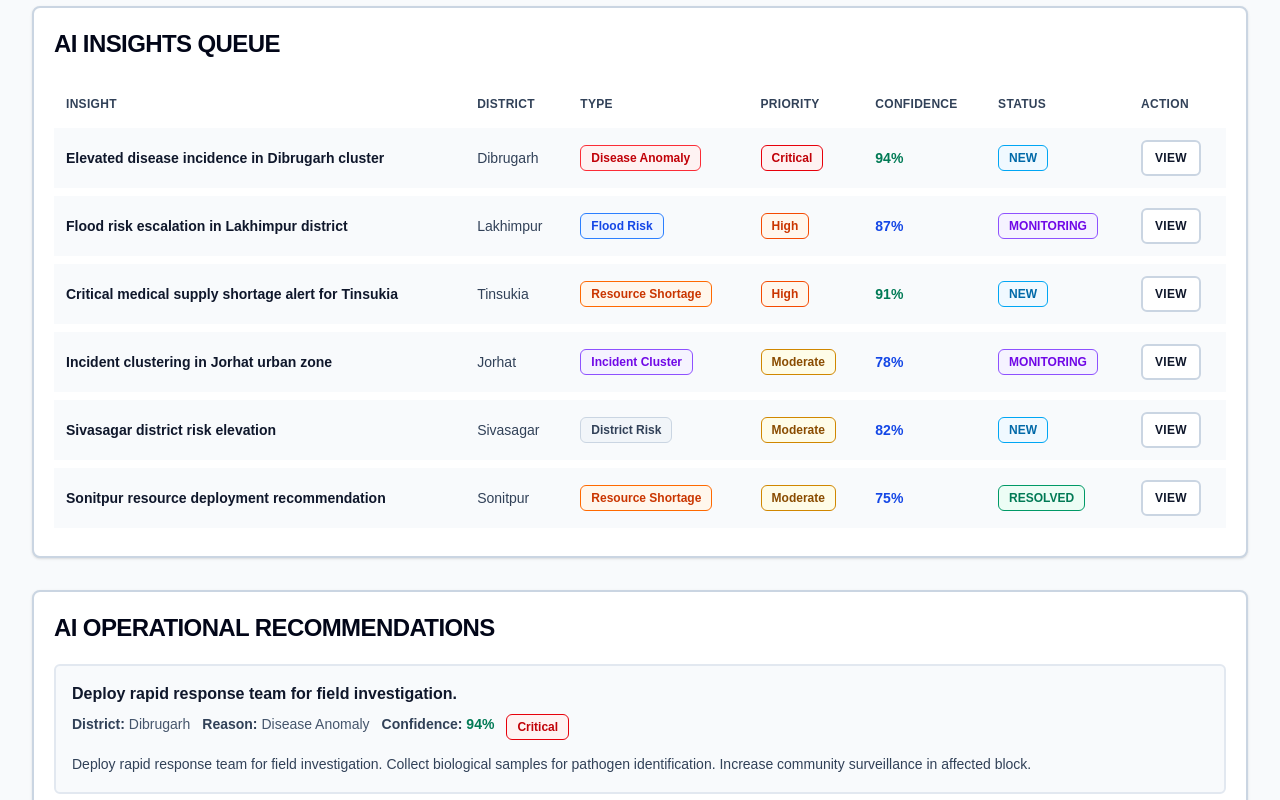
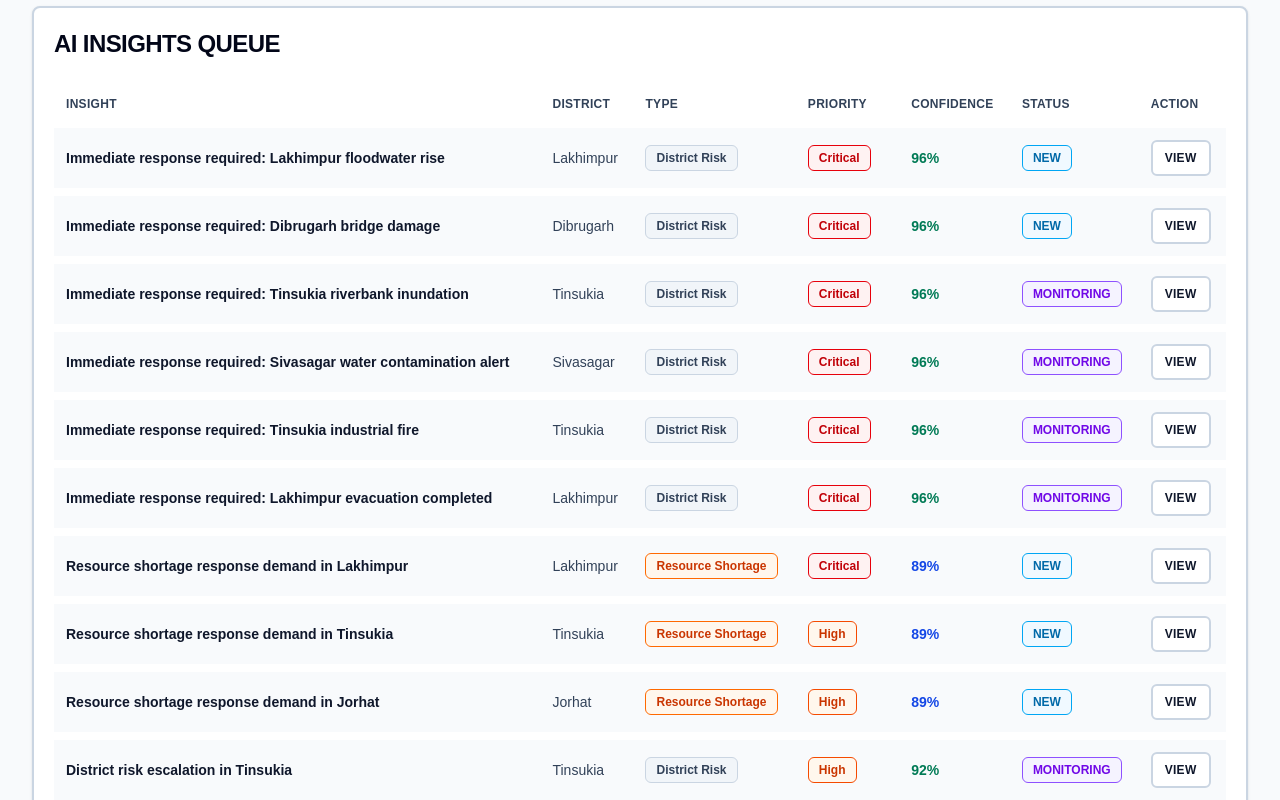
Before and after one commit to sohamkharabe/sentinel-ai, a Next.js app: page /ai-insights in a window 1280 px wide. Shown: the part 580-1380 px from the top of the page. Built offline with nearby package versions, Linux system fonts and the light colour scheme.

Commit message:
feat: connect AI insights to operational data

```diff
--- a/app/ai-insights/page.tsx
+++ b/app/ai-insights/page.tsx
@@ -2,6 +2,7 @@
 
 import { useEffect, useMemo, useRef, useState } from "react";
 import Sidebar from "@/components/dashboard/Sidebar";
+import { useOperationalStore, type Alert, type Dispatch, type Incident, type ResourceRequest } from "@/lib/operational-store";
 
 type InsightType = "Disease Anomaly" | "Flood Risk" | "Resource Shortage" | "Incident Cluster" | "District Risk";
 type InsightPriority = "Critical" | "High" | "Moderate";
@@ -50,116 +51,117 @@ const CONFIDENCE_OPTIONS = [
   "Low (<50%)",
 ] as const;
 
-const initialInsights: Insight[] = [
-  {
-    id: "INS-2801",
-    title: "Elevated disease incidence in Dibrugarh cluster",
-    district: "Dibrugarh",
-    type: "Disease Anomaly",
+const districtName = (district: string) => district.split(",")[0].trim();
+
+const operationalInsights = (
+  incidents: Incident[],
+  alerts: Alert[],
+  resourceRequests: ResourceRequest[],
+  dispatches: Dispatch[],
+): Insight[] => {
+  const insights: Insight[] = [];
+  const activeAlerts = alerts.filter((alert) => !["RESOLVED", "CLOSED"].includes(alert.status));
+  const addInsight = (insight: Insight) => insights.push(insight);
+
+  alerts.filter((alert) => alert.severity === "CRITICAL").forEach((alert, index) => {
+    addInsight({
+      id: `AI-CRITICAL-${alert.id}`,
+      title: `Immediate response required: ${alert.title}`,
+      district: districtName(alert.district),
+      type: "District Risk",
       priority: "Critical",
-    confidence: 94,
+      confidence: 96,
+      status: alert.status === "NEW" ? "NEW" : "MONITORING",
+      summary: `A critical operational alert is active in ${districtName(alert.district)} and requires immediate response coordination.`,
+      signals: [alert.title, `Alert severity: ${alert.severity}`, `Operational status: ${alert.status}`],
+      recommendation: `Recommend immediate response: ${alert.recommendedResponse}`,
+      createdAt: alert.createdAt || `${index}`,
+    });
+  });
+
+  const incidentsByDistrict = new Map<string, Incident[]>();
+  incidents.forEach((incident) => {
+    const district = districtName(incident.district);
+    incidentsByDistrict.set(district, [...(incidentsByDistrict.get(district) ?? []), incident]);
+  });
+  incidentsByDistrict.forEach((districtIncidents, district) => {
+    if (districtIncidents.length < 2) return;
+    addInsight({
+      id: `AI-CLUSTER-${district}`,
+      title: `Incident cluster detected in ${district}`,
+      district,
+      type: "Incident Cluster",
+      priority: "High",
+      confidence: 84,
+      status: "MONITORING",
+      summary: `${districtIncidents.length} active incidents are recorded in the same district.`,
+      signals: districtIncidents.map((incident) => incident.title),
+      recommendation: "Recommend increased district monitoring and coordinated field review.",
+      createdAt: districtIncidents[0].reported,
+    });
+  });
+
+  const pendingByDistrict = new Map<string, ResourceRequest[]>();
+  resourceRequests.filter((request) => request.status === "PENDING").forEach((request) => {
+    const district = districtName(request.district);
+    pendingByDistrict.set(district, [...(pendingByDistrict.get(district) ?? []), request]);
+  });
+  pendingByDistrict.forEach((requests, district) => {
+    addInsight({
+      id: `AI-RESOURCES-${district}`,
+      title: `Resource shortage response demand in ${district}`,
+      district,
+      type: "Resource Shortage",
+      priority: requests.some((request) => request.priority === "CRITICAL") ? "Critical" : "High",
+      confidence: 89,
       status: "NEW",
-    summary: "Analysis of reported cases indicates a 34% increase in suspected illness patterns over the past 7 days compared to historical baseline.",
-    signals: [
-      "ASHA worker reports: 28 suspected cases in Namrup block",
-      "Primary health centre admission rate up 31%",
-      "Geographic clustering around Lakha oil refinery area",
-      "Age distribution skewed towards 18-45 demographic",
-    ],
-    recommendation: "Deploy rapid response team for field investigation. Collect biological samples for pathogen identification. Increase community surveillance in affected block.",
-    createdAt: "2026-08-12 14:30",
-  },
-  {
-    id: "INS-2802",
-    title: "Flood risk escalation in Lakhimpur district",
-    district: "Lakhimpur",
-    type: "Flood Risk",
+      summary: `${requests.length} pending resource request${requests.length === 1 ? "" : "s"} indicate unresolved response demand.`,
+      signals: requests.map((request) => `${request.id}: ${request.requestedResources}`),
+      recommendation: "Recommend reviewing and approving pending resources for district response.",
+      createdAt: requests[0].createdAt,
+    });
+  });
+
+  const highRiskByDistrict = new Map<string, Alert[]>();
+  activeAlerts.filter((alert) => ["CRITICAL", "HIGH"].includes(alert.severity)).forEach((alert) => {
+    const district = districtName(alert.district);
+    highRiskByDistrict.set(district, [...(highRiskByDistrict.get(district) ?? []), alert]);
+  });
+  highRiskByDistrict.forEach((districtAlerts, district) => {
+    if (districtAlerts.length < 2) return;
+    addInsight({
+      id: `AI-RISK-${district}`,
+      title: `District risk escalation in ${district}`,
+      district,
+      type: "District Risk",
       priority: "High",
-    confidence: 87,
+      confidence: 92,
       status: "MONITORING",
-    summary: "Hydrological model predicts 2.5m water level rise in Brahmaputra within 48 hours based on upstream rainfall patterns and current discharge rates.",
-    signals: [
-      "Cumulative rainfall in upper Assam: 185mm in past 72 hours",
-      "River discharge trending upward at Dibrugarh gauge station",
-      "Forecast models converging on 92-hour flood event probability",
-      "Soil saturation index at 87% in Lakhimpur sub-basin",
-    ],
-    recommendation: "Pre-position relief supplies. Alert district administration for early evacuation drills. Ensure generator fuel and medical supply stockpiles in flood-prone areas.",
-    createdAt: "2026-08-12 10:45",
-  },
-  {
-    id: "INS-2803",
-    title: "Critical medical supply shortage alert for Tinsukia",
-    district: "Tinsukia",
-    type: "Resource Shortage",
-    priority: "High",
-    confidence: 91,
-    status: "NEW",
-    summary: "Cross-referencing consumption data and current stock levels indicates depletion of essential medications and blood products within 5-7 days at district hospital.",
-    signals: [
-      "Antimalarial drugs inventory at 18% of monthly requirement",
-      "O-negative blood type stock will be exhausted by 2026-08-17",
-      "IV fluid consumption rate increased 24% due to recent outbreak response",
-      "District supply chain delays reported for 3 consecutive weeks",
-    ],
-    recommendation: "Initiate emergency procurement. Coordinate with state medical stores for expedited delivery. Consider short-term inter-district resource sharing agreements.",
-    createdAt: "2026-08-12 09:15",
-  },
-  {
-    id: "INS-2804",
-    title: "Incident clustering in Jorhat urban zone",
-    district: "Jorhat",
-    type: "Incident Cluster",
-    priority: "Moderate",
-    confidence: 78,
-    status: "MONITORING",
-    summary: "Spatial analysis identifies significant concentration of health emergencies and resource requests in Jorhat urban area over past 10 days.",
-    signals: [
-      "15 incident reports within 2km radius of Jorhat town centre",
-      "Temporal pattern shows increase during evening hours (17:00-23:00)",
-      "Common incident types: respiratory distress, acute gastroenteritis",
-      "Resource request spike correlates with weather events",
-    ],
-    recommendation: "Establish temporary field clinic in urban zone. Increase ASHA worker presence for community education. Strengthen disease surveillance coordination.",
-    createdAt: "2026-08-12 11:20",
-  },
-  {
-    id: "INS-2805",
-    title: "Sivasagar district risk elevation",
-    district: "Sivasagar",
+      summary: `${districtAlerts.length} active high-risk alerts indicate escalating operational pressure.`,
+      signals: districtAlerts.map((alert) => `${alert.severity}: ${alert.title}`),
+      recommendation: "Recommend increased monitoring and district-level coordination across active alerts.",
+      createdAt: districtAlerts[0].createdAt,
+    });
+  });
+
+  dispatches.filter((dispatch) => dispatch.status !== "COMPLETED").forEach((dispatch) => {
+    addInsight({
+      id: `AI-DISPATCH-${dispatch.id}`,
+      title: `Active dispatch deployment in ${districtName(dispatch.district)}`,
+      district: districtName(dispatch.district),
       type: "District Risk",
       priority: "Moderate",
-    confidence: 82,
-    status: "NEW",
-    summary: "Multi-factor composite risk assessment shows elevated operational vulnerability due to convergence of environmental stress, resource constraints, and incident activity.",
-    signals: [
-      "Weather stress index: High (monsoon intensity above normal)",
-      "Healthcare resource capacity utilization: 73%",
-      "Incident reporting rate: 8% above district baseline",
-      "Inter-district patient referral volume increasing",
-    ],
-    recommendation: "Conduct comprehensive district readiness assessment. Review contingency protocols. Enhance coordination with neighbouring districts for surge capacity.",
-    createdAt: "2026-08-12 08:30",
-  },
-  {
-    id: "INS-2806",
-    title: "Sonitpur resource deployment recommendation",
-    district: "Sonitpur",
-    type: "Resource Shortage",
-    priority: "Moderate",
-    confidence: 75,
-    status: "RESOLVED",
-    summary: "Predictive analysis suggests requirement for additional community health worker capacity to support population coverage in remote blocks.",
-    signals: [
-      "Population-to-ASHA worker ratio exceeds state guideline by 14%",
-      "ASHA worker fatigue indicators elevated from workload data",
-      "Geographic access challenges in 3 remote blocks",
-      "Community feedback indicates reduced service frequency",
-    ],
-    recommendation: "Recruit and train 12-15 additional ASHA workers for Sonitpur. Prioritize remote blocks with poorest access. Establish peer support network.",
-    createdAt: "2026-08-11 16:00",
-  },
-];
+      confidence: 80,
+      status: "MONITORING",
+      summary: `${dispatch.resources} is currently ${dispatch.status.toLowerCase()} with ${dispatch.progress}% deployment progress.`,
+      signals: [`Dispatch ${dispatch.id}`, `Status: ${dispatch.status}`, `ETA: ${dispatch.eta}`],
+      recommendation: "Recommend monitoring deployment status and confirming field receipt.",
+      createdAt: dispatch.lastUpdated,
+    });
+  });
+
+  return insights;
+};
 
 const getTypeClasses = (type: InsightType) => {
   switch (type) {
@@ -212,14 +214,24 @@ const getConfidenceColor = (confidence: number) => {
 };
 
 export default function AIInsightsPage() {
+  const { incidents, alerts, resourceRequests, dispatches } = useOperationalStore();
   const [isSidebarOpen, setIsSidebarOpen] = useState(false);
-  const [insights, setInsights] = useState<Insight[]>(initialInsights);
+  const [insightStatuses, setInsightStatuses] = useState<Record<string, InsightStatus>>({});
   const [districtFilter, setDistrictFilter] = useState<(typeof DISTRICT_OPTIONS)[number]>("All Districts");
   const [typeFilter, setTypeFilter] = useState<(typeof INSIGHT_TYPE_OPTIONS)[number]>("All Types");
   const [priorityFilter, setPriorityFilter] = useState<(typeof PRIORITY_OPTIONS)[number]>("All Priorities");
   const [confidenceFilter, setConfidenceFilter] = useState<(typeof CONFIDENCE_OPTIONS)[number]>("All Confidence");
   const [selectedInsight, setSelectedInsight] = useState<Insight | null>(null);
   const modalContentRef = useRef<HTMLDivElement | null>(null);
+
+  const derivedInsights = useMemo(
+    () => operationalInsights(incidents, alerts, resourceRequests, dispatches),
+    [incidents, alerts, resourceRequests, dispatches],
+  );
+  const insights = useMemo(
+    () => derivedInsights.map((insight) => ({ ...insight, status: insightStatuses[insight.id] ?? insight.status })),
+    [derivedInsights, insightStatuses],
+  );
 
   useEffect(() => {
     modalContentRef.current?.scrollTo({
@@ -260,11 +272,7 @@ export default function AIInsightsPage() {
   const handleStatusUpdate = (nextStatus: InsightStatus) => {
     if (!selectedInsight) return;
 
-    setInsights((currentInsights) =>
-      currentInsights.map((insight) =>
-        insight.id === selectedInsight.id ? { ...insight, status: nextStatus } : insight
-      )
-    );
+    setInsightStatuses((currentStatuses) => ({ ...currentStatuses, [selectedInsight.id]: nextStatus }));
 
     setSelectedInsight((current) => (current ? { ...current, status: nextStatus } : null));
   };
```
Lines whose indentation alone changed are shown as unchanged.
